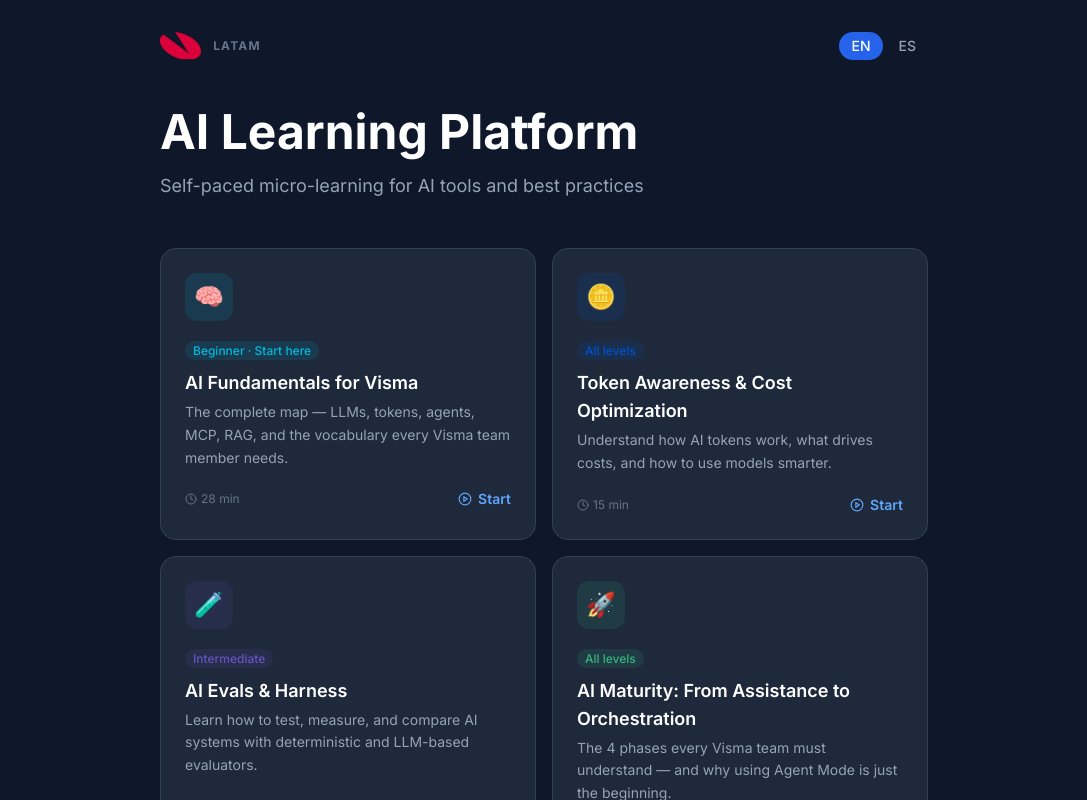
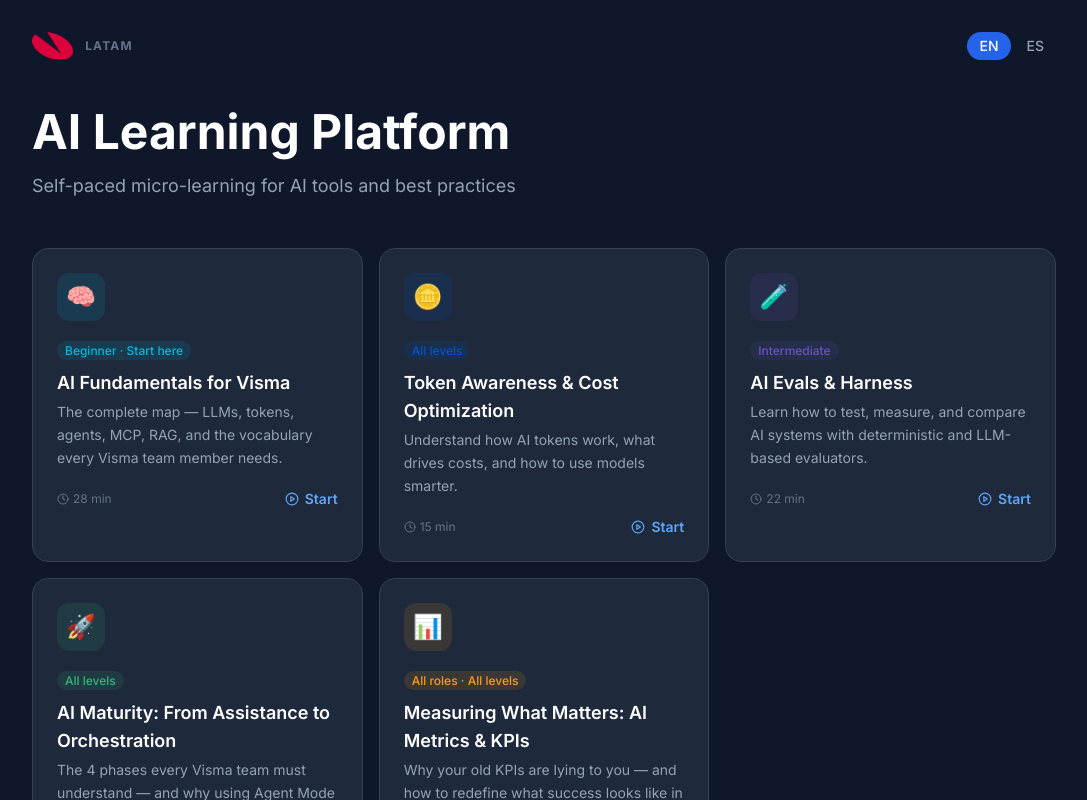
Before and after one commit to JonathanIzquierdo/ai-learning-platform, a React (Vite) app: page / in a window 1280 px wide. Shown: the top 800 px of the page, without its empty margins (96-1183 px from the left). Built offline with nearby package versions, Linux system fonts and the light colour scheme.

Commit message:
feat: responsive grid 1/2/3 cols + wider max-width for module catalog

```diff
--- a/src/App.jsx
+++ b/src/App.jsx
@@ -34,7 +34,7 @@
 
   return (
     <div className="min-h-screen bg-slate-900 px-4 py-8">
-      <nav className="max-w-3xl mx-auto flex items-center justify-between mb-12">
+      <nav className="max-w-5xl mx-auto flex items-center justify-between mb-12">
         <div className="flex items-center gap-3">
           <img src={VISMA_LOGO} alt="Visma" className="h-7 w-auto" />
           <span className="text-xs font-bold text-slate-500 tracking-widest uppercase">LATAM</span>
@@ -42,7 +42,7 @@
         <LanguageSwitcher />
       </nav>
 
-      <div className="max-w-3xl mx-auto mb-12">
+      <div className="max-w-5xl mx-auto mb-12">
         <motion.h1 initial={{ opacity: 0, y: 20 }} animate={{ opacity: 1, y: 0 }}
           className="text-4xl md:text-5xl font-bold text-white mb-4 leading-tight">
           {t('home.title')}
@@ -53,7 +53,7 @@
         </motion.p>
       </div>
 
-      <div className="max-w-3xl mx-auto grid md:grid-cols-2 gap-4">
+      <div className="max-w-5xl mx-auto grid grid-cols-1 sm:grid-cols-2 lg:grid-cols-3 gap-4">
         {ALL_MODULES.map((mod, i) => (
           <ModuleCard
             key={mod.id}
```
